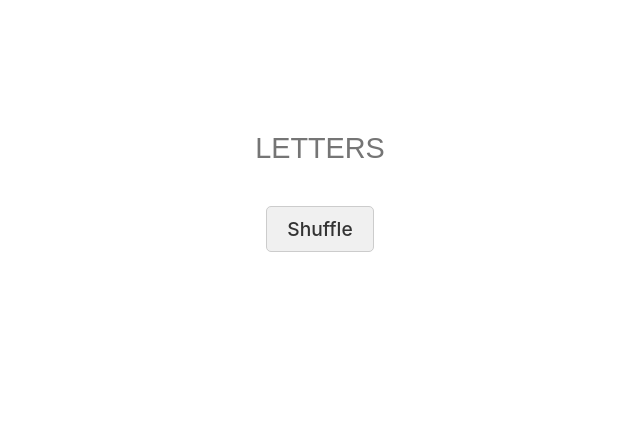
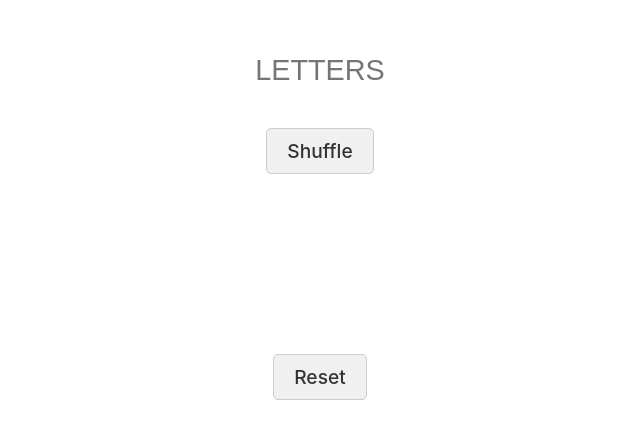
Before and after one commit to thecodeite/anagrma, a React (Vite) app: page / in a window 1280 px wide. Shown: the part 164-602 px from the top of the page, without its empty margins (320-960 px from the left). Built offline with nearby package versions, Linux system fonts and the light colour scheme.

Commit message:
Add reset button

```diff
--- a/src/App.tsx
+++ b/src/App.tsx
@@ -18,7 +18,7 @@ const Letters = styled.div<{ $length: number }>`
   position: relative;
   width: ${({ $length }) => ($length ) * 56}px;
   margin-left: 3px;
-  height: 50px;
+  height: 100px;
 `
 
 const LetterWrapper = styled.div<{ $pos: number }>`
@@ -31,7 +31,6 @@ const LetterWrapper = styled.div<{ $pos: number }>`
 
   display: flex;
   flex-direction: column;
-  background-color: green;
 `
 
 const Letter = styled.div`
@@ -46,7 +45,7 @@ const Letter = styled.div`
   text-transform: uppercase;
 `
 
-const ShuffleButton = styled.button`
+const ActionButton = styled.button`
   display: block;
   margin: 20px auto;
   padding: 10px 20px;
@@ -117,15 +116,19 @@ function App() {
     setLockedLetters(newLockedLetters)
   }
 
+  const reset = () => {
+    setLetters(null)
+  }
+
   return (
     <Wrapper>
       <label >
         <LettersInput placeholder='letters' type="text" value={letterString} onChange={(e) => setLetters(e.target.value)} />
       </label>
 
-      <ShuffleButton onClick={() => shuffle()} >
+      <ActionButton onClick={() => shuffle()} >
         Shuffle
-      </ShuffleButton>
+      </ActionButton>
 
       <Letters $length={letterString.length} >
         {letterString.split('').map((letter, index) => (
@@ -137,6 +140,9 @@ function App() {
           </LetterWrapper>
         ))}
       </Letters>
+      <ActionButton onClick={() => reset()} >
+        Reset
+      </ActionButton>
     </Wrapper>
   )
 }
```
